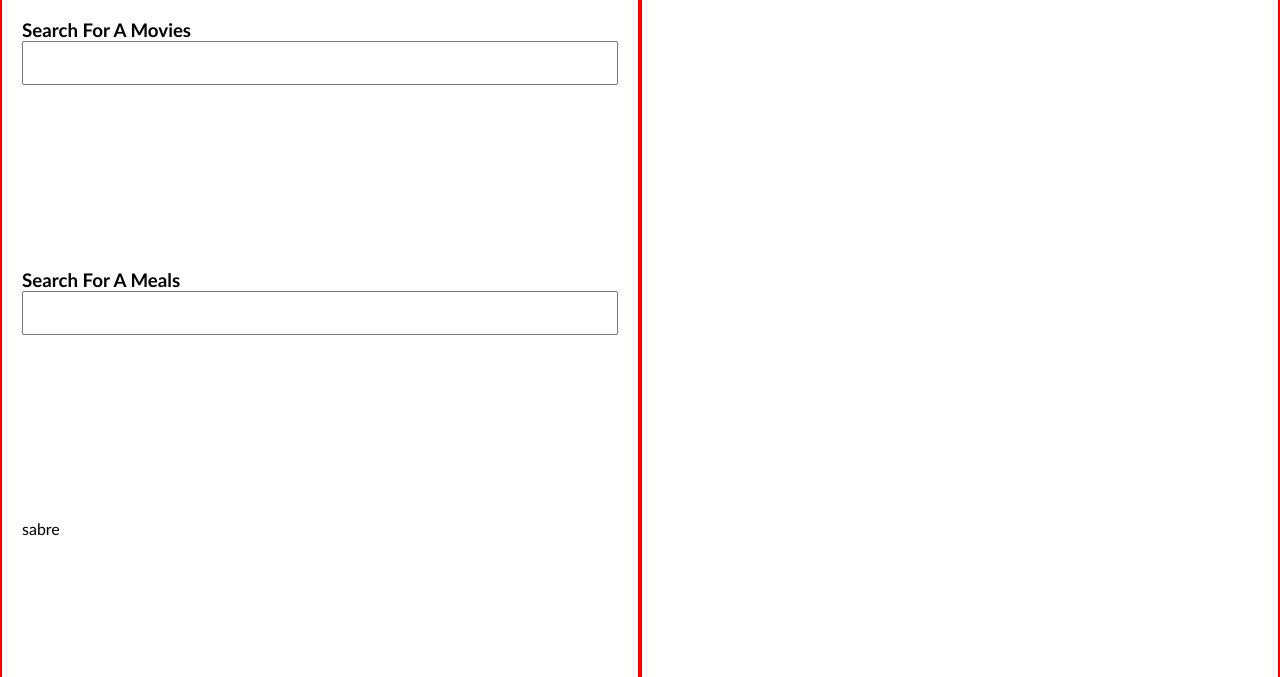
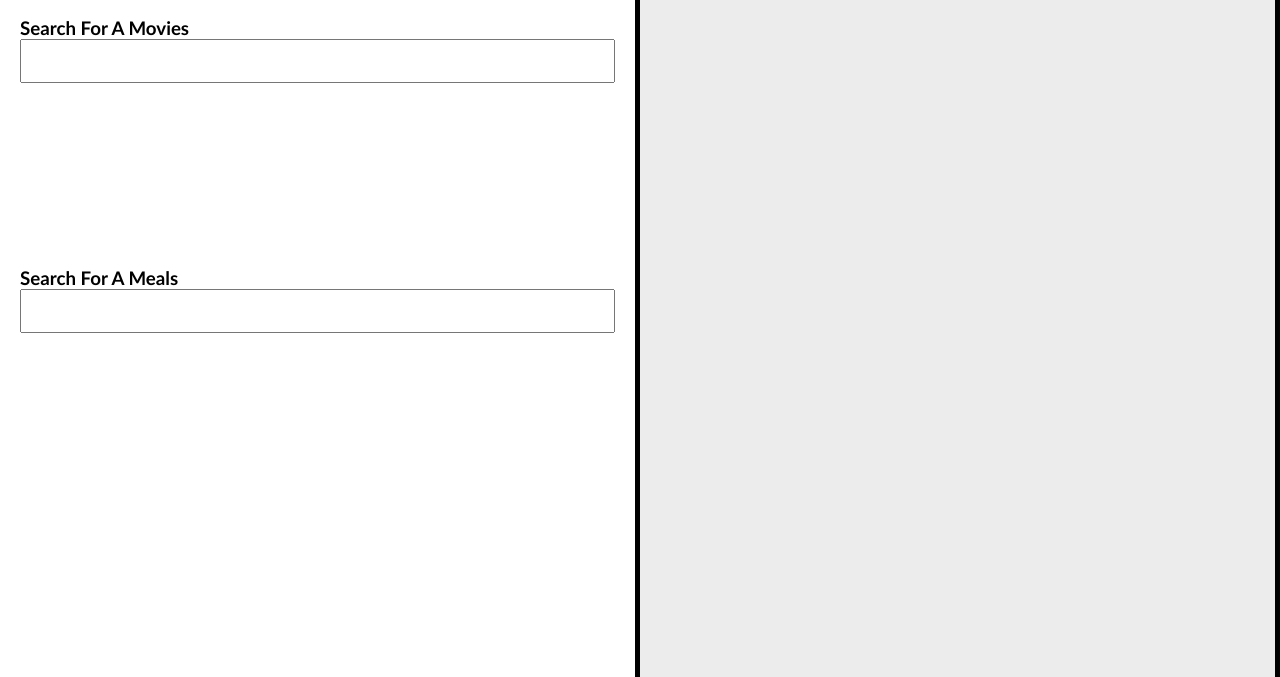
Before and after one commit to sabrealam/Debouncing, a plain HTML site: page index.html in a window 1280 px wide. Shown: the part 123-800 px from the top of the page. Drawn offline with Linux system fonts and the light colour scheme.

Commit message:
Change Theme

```diff
--- a/index.html
+++ b/index.html
@@ -21,7 +21,7 @@
                     <input type="text" id="mealname" oninput="debounce1(makeAPI1,1000)">
                     <div id ="suggest1"></div>
                 </div>
-                <p>sabre</p>
+                <p></p>
             </div>
             <div id="render"></div>
         </div>
--- a/style.css
+++ b/style.css
@@ -27,7 +27,7 @@ h1{
     display : flex;
 }
 #fir>div{
-    border:2px solid red;
+    border-right:5px solid rgb(0, 0, 0);
     width : 50%;height : 100%;
     padding: 20px;
 }
@@ -44,6 +44,7 @@ h1{
     grid-template-columns: repeat(3,1fr);
     gap: 10px;
     overflow: scroll;
+    background-color: rgb(236, 236, 236);
 }
 #render > div {
     padding: 5px;height: 200px;
```
